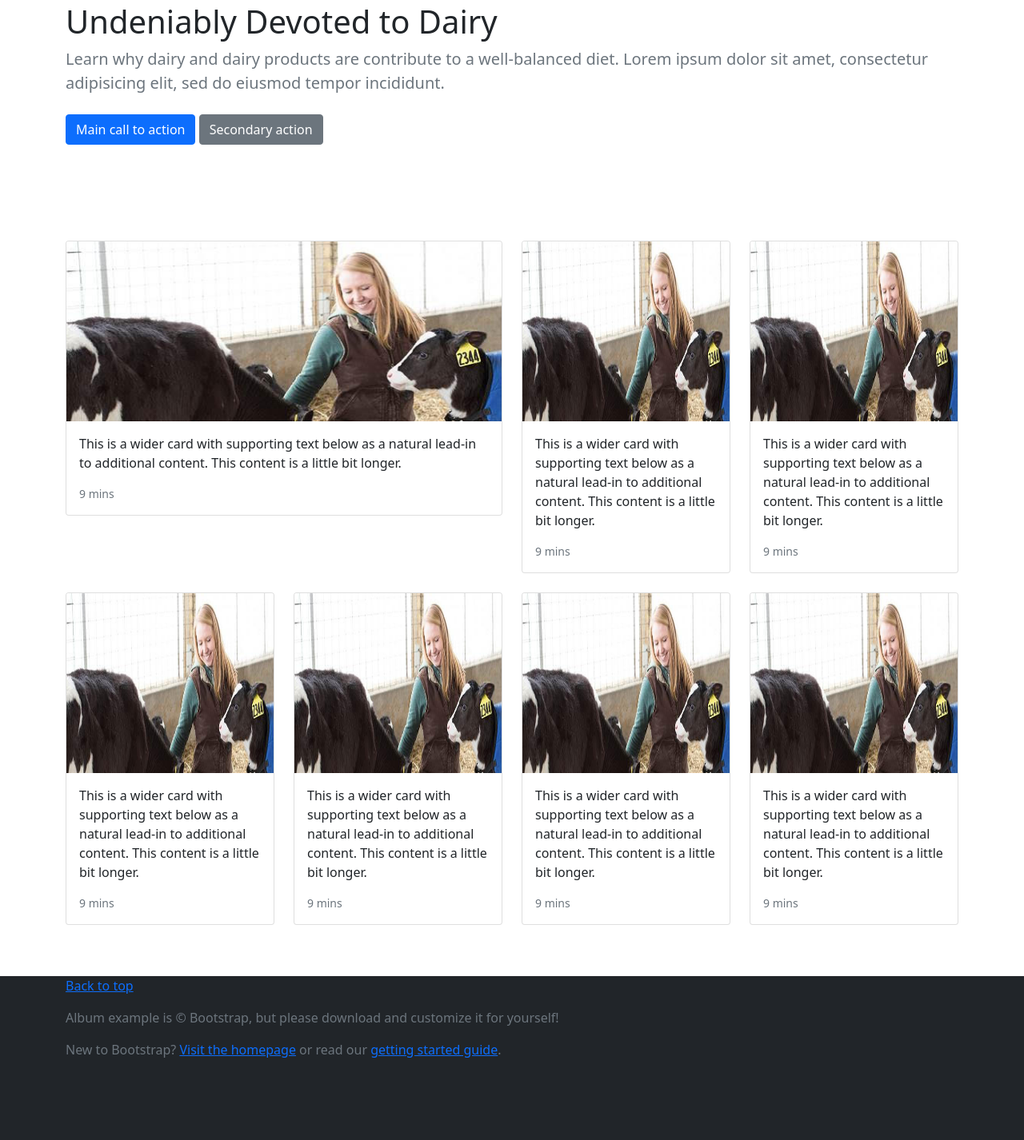
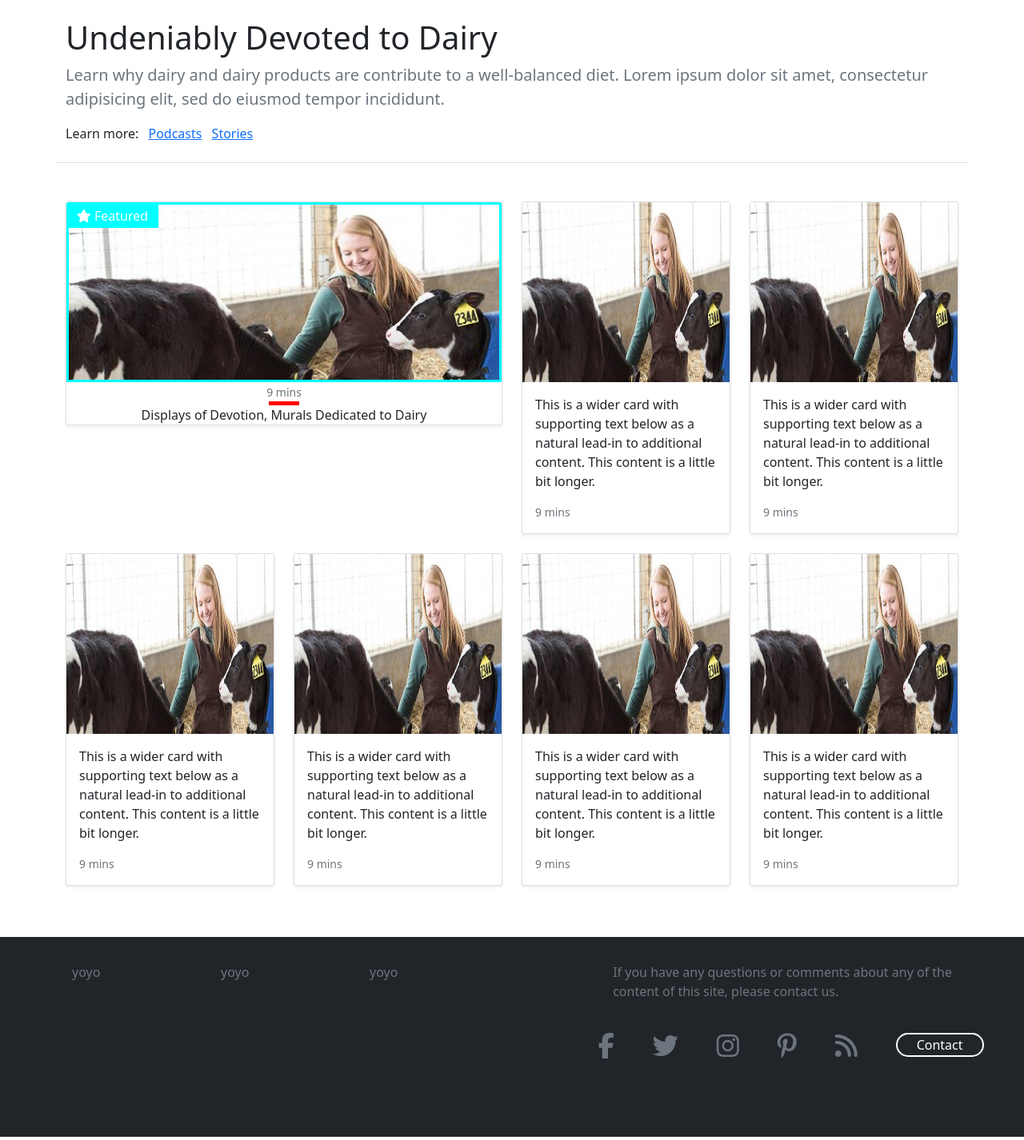
Before and after one commit to thomasbyoung/riseFrontend, a plain HTML site: page index.html in a window 1280 px wide. Shown: the part 114-1540 px from the top of the page at 80% size. Drawn offline with nearby package versions, Linux system fonts and the light colour scheme.

Commit message:
footer etc

```diff
--- a/index.html
+++ b/index.html
@@ -11,7 +11,7 @@
 </head>
 <body>
     <nav class="navbar navbar-expand-lg navbar-light">
-        <div class="container-fluid mx-5 border-bottom pb-2">
+        <div class="container-fluid shadow-sm border-bottom pb-2">
           <a class="navbar-brand" href="#"><img src="assets/assesment_logo.svg" height="34" alt="404"></a>
 
           <button class="navbar-toggler" type="button" data-bs-toggle="collapse" data-bs-target="#navbarScroll" aria-controls="navbarScroll" aria-expanded="false" aria-label="Toggle navigation">
@@ -20,29 +20,26 @@
 
           <div class="collapse navbar-collapse" id="navbarScroll">
             <ul class="navbar-nav me-auto my-2 my-lg-0 navbar-nav-scroll" style="--bs-scroll-height: 100px;">
-              <li class="nav-item">
-                <a class="nav-link active" aria-current="page" href="#">Health & Wellness</a>
+              <li class="nav-item px-4">
+                <a class="nav-link" href="#">Health & Wellness</a>
               </li>
-              <li class="nav-item">
+              <li class="nav-item px-4">
                 <a class="nav-link" href="#">Sustainability</a>
               </li>
-              <li class="nav-item">
+              <li class="nav-item px-4">
                 <a class="nav-link" href="#">Facts & Myths</a>
               </li>
-              <li class="nav-item">
+              <li class="nav-item px-4">
                 <a class="nav-link" href="#">Life on the Farm</a>
               </li>
-              <li class="nav-item">
+              <li class="nav-item px-4">
                 <a class="nav-link" href="#">Recipes</a>
               </li>
             </ul>
 
-            <div class="d-flex">
-                <input class="form-control py-2 rounded-pill mr-1 pr-5" type="search" value="search">
+            <div class="d-flex pl-4">
+                <input type="search" value="&#xf002" class="form-control py-2 rounded-pill mr-1 pr-5 fa fa-search">
                 <span class="input-group-append">
-                    <button class="btn rounded-pill border-0 ml-n5" type="button">
-                          <i class="fa fa-search"></i>
-                    </button>
                 </span>
             </div>
           </div>
@@ -90,15 +87,17 @@
 
       <main role="main">
 
-        <section class="jumbotron">
-          <div class="container py-5">
+        <section class="jumbotron mt-4">
+          <div class="container py-2 border-bottom">
             <h1 class="jumbotron-heading">Undeniably Devoted to Dairy</h1>
             <p class="lead text-muted">Learn why dairy and dairy products are contribute to a well-balanced diet. Lorem ipsum dolor sit amet, consectetur adipisicing elit, sed do eiusmod tempor incididunt.</p>
             <p>
-              <a href="#" class="btn btn-primary my-2">Main call to action</a>
-              <a href="#" class="btn btn-secondary my-2">Secondary action</a>
+              <span>Learn more:</span>
+              <a href="#" class="m-2">Podcasts</a>
+              <a href="#" class="my-2">Stories</a>
             </p>
           </div>
+
         </section>
 
         <div class="album py-5">
@@ -106,19 +105,20 @@
 
             <div class="row">
               <div class="col-md-6">
-                <div class="card mb-4 box-shadow">
-                  <img class="card-img-top" data-src="assets/assessment_image.jpg" alt="Thumbnail [100%x225]" style="height: 225px; width: 100%; display: block;" src="assets/assessment_image.jpg" data-holder-rendered="true">
-                  <div class="card-body">
-                    <p class="card-text">This is a wider card with supporting text below as a natural lead-in to additional content. This content is a little bit longer.</p>
-                    <div class="d-flex justify-content-between align-items-center">
-
+                <div class="card mb-4  shadow-sm">
+                  <img class="card-img-top IMGborder" data-src="assets/assessment_image.jpg" alt="Thumbnail [100%x225]" style="height: 225px; width: 100%; display: block;" src="assets/assessment_image.jpg" data-holder-rendered="true">
+                  <span class="overlayTest"><i class="fa fa-star"></i> Featured</span>
+                  <div class="text-center">
                       <small class="text-muted">9 mins</small>
-                    </div>
+                      <div class="d-flex justify-content-center">
+                        <div class="testingRec"></div>
+                      </div>
+                      <p class="card-text">Displays of Devotion, Murals Dedicated to Dairy</p>
                   </div>
                 </div>
               </div>
               <div class="col-md-3">
-                <div class="card mb-4 box-shadow">
+                <div class="card mb-4 shadow-sm">
                   <img class="card-img-top" data-src="assets/assessment_image.jpg" alt="Thumbnail [100%x225]" style="height: 225px; width: 100%; display: block;" src="assets/assessment_image.jpg" data-holder-rendered="true" style="height: 225px; width: 100%; display: block;">
                   <div class="card-body">
                     <p class="card-text">This is a wider card with supporting text below as a natural lead-in to additional content. This content is a little bit longer.</p>
@@ -130,7 +130,7 @@
                 </div>
               </div>
               <div class="col-md-3">
-                <div class="card mb-3 box-shadow">
+                <div class="card mb-3 shadow-sm">
                   <img class="card-img-top" data-src="assets/assessment_image.jpg" alt="Thumbnail [100%x225]" style="height: 225px; width: 100%; display: block;" src="assets/assessment_image.jpg" data-holder-rendered="true"style="height: 225px; width: 100%; display: block;">
                   <div class="card-body">
                     <p class="card-text">This is a wider card with supporting text below as a natural lead-in to additional content. This content is a little bit longer.</p>
@@ -143,7 +143,7 @@
               </div>
 
               <div class="col-md-3">
-                <div class="card mb-3 box-shadow">
+                <div class="card mb-3 shadow-sm">
                   <img class="card-img-top" data-src="assets/assessment_image.jpg" alt="Thumbnail [100%x225]" style="height: 225px; width: 100%; display: block;" src="assets/assessment_image.jpg" data-holder-rendered="true" style="height: 225px; width: 100%; display: block;">
                   <div class="card-body">
                     <p class="card-text">This is a wider card with supporting text below as a natural lead-in to additional content. This content is a little bit longer.</p>
@@ -155,7 +155,7 @@
                 </div>
               </div>
               <div class="col-md-3">
-                <div class="card mb-3 box-shadow">
+                <div class="card mb-3 shadow-sm">
                   <img class="card-img-top" data-src="assets/assessment_image.jpg" alt="Thumbnail [100%x225]" style="height: 225px; width: 100%; display: block;" src="assets/assessment_image.jpg" data-holder-rendered="true" style="height: 225px; width: 100%; display: block;">
                   <div class="card-body">
                     <p class="card-text">This is a wider card with supporting text below as a natural lead-in to additional content. This content is a little bit longer.</p>
@@ -167,7 +167,7 @@
                 </div>
               </div>
               <div class="col-md-3">
-                <div class="card mb-3 box-shadow">
+                <div class="card mb-3 shadow-sm">
                   <img class="card-img-top" data-src="assets/assessment_image.jpg" alt="Thumbnail [100%x225]" style="height: 225px; width: 100%; display: block;" src="assets/assessment_image.jpg" data-holder-rendered="true" style="height: 225px; width: 100%; display: block;">
                   <div class="card-body">
                     <p class="card-text">This is a wider card with supporting text below as a natural lead-in to additional content. This content is a little bit longer.</p>
@@ -180,7 +180,7 @@
               </div>
 
               <div class="col-md-3">
-                <div class="card mb-3 box-shadow">
+                <div class="card mb-3 shadow-sm">
                   <img class="card-img-top" data-src="assets/assessment_image.jpg" alt="Thumbnail [100%x225]" style="height: 225px; width: 100%; display: block;" src="assets/assessment_image.jpg" data-holder-rendered="true" style="height: 225px; width: 100%; display: block;">
                   <div class="card-body">
                     <p class="card-text">This is a wider card with supporting text below as a natural lead-in to additional content. This content is a little bit longer.</p>
@@ -199,12 +199,35 @@
 
 
       <footer class="text-muted bg-dark footer">
-        <div class="container">
-          <p class="float-right">
-            <a href="#">Back to top</a>
-          </p>
-          <p>Album example is © Bootstrap, but please download and customize it for yourself!</p>
-          <p>New to Bootstrap? <a href="../../">Visit the homepage</a> or read our <a href="../../getting-started/">getting started guide</a>.</p>
+        <div class="container p-4">
+          <div class="row">
+            <div class="col-2 p-2">yoyo</div>
+            <div class="col-2 p-2">yoyo</div>
+            <div class="col-2 p-2">yoyo</div>
+            <div class="col-6 p-2">
+              <div class="row">
+                <div class="col-12 d-flex justify-content-end">
+                  <p>
+                    If you have any questions or comments about any of the</br>
+                    content of this site, please contact us.
+                  </p>
+                </div>
+              </div>
+              <div class="row">
+                <div class="col-10 d-flex justify-content-end">
+                  <i class="fa fa-facebook-f fa-2x p-4"></i>
+                  <i class="fa fa-twitter fa-2x p-4"></i>
+                  <i class="fa fa-instagram fa-2x p-4"></i>
+                  <i class="fa fa-pinterest-p fa-2x p-4"></i>
+                  <i class="fa fa-rss fa-2x p-4"></i>
+
+                </div>
+                <div class="col-2">
+                  <button type="button" class="mt-4 px-4 button rounded-pill">Contact</button>
+                </div>
+              </div>
+            </div>
+          </div>
         </div>
       </footer>
 
--- a/style.css
+++ b/style.css
@@ -19,3 +19,39 @@ form-query {
     background-size: cover !important;
     height: 250px !important;
 }
+
+.testingRec {
+    width: 38px;
+    height: 5px;
+    background: red;
+  }
+
+  .IMGborder{
+      border-style: solid;
+      border-color: aqua;
+  }
+
+  .overlayTest{
+    position: absolute;
+    top: 2px;
+    display: block;
+    color: white;
+    padding: 0.2rem 0.8rem;
+    background-color: aqua;
+  }
+
+
+  .button {
+    display:block !important;
+    background-color: transparent;
+    border-style: solid;
+    border-color: white;
+    color: white;
+    /* padding-top: 5px;
+    padding-bottom: 5px; */
+    text-align: center;
+    text-decoration: none;
+    display: inline-block;
+    /* font-size: 16px;
+    margin: 14px 10px; */
+  }
```
